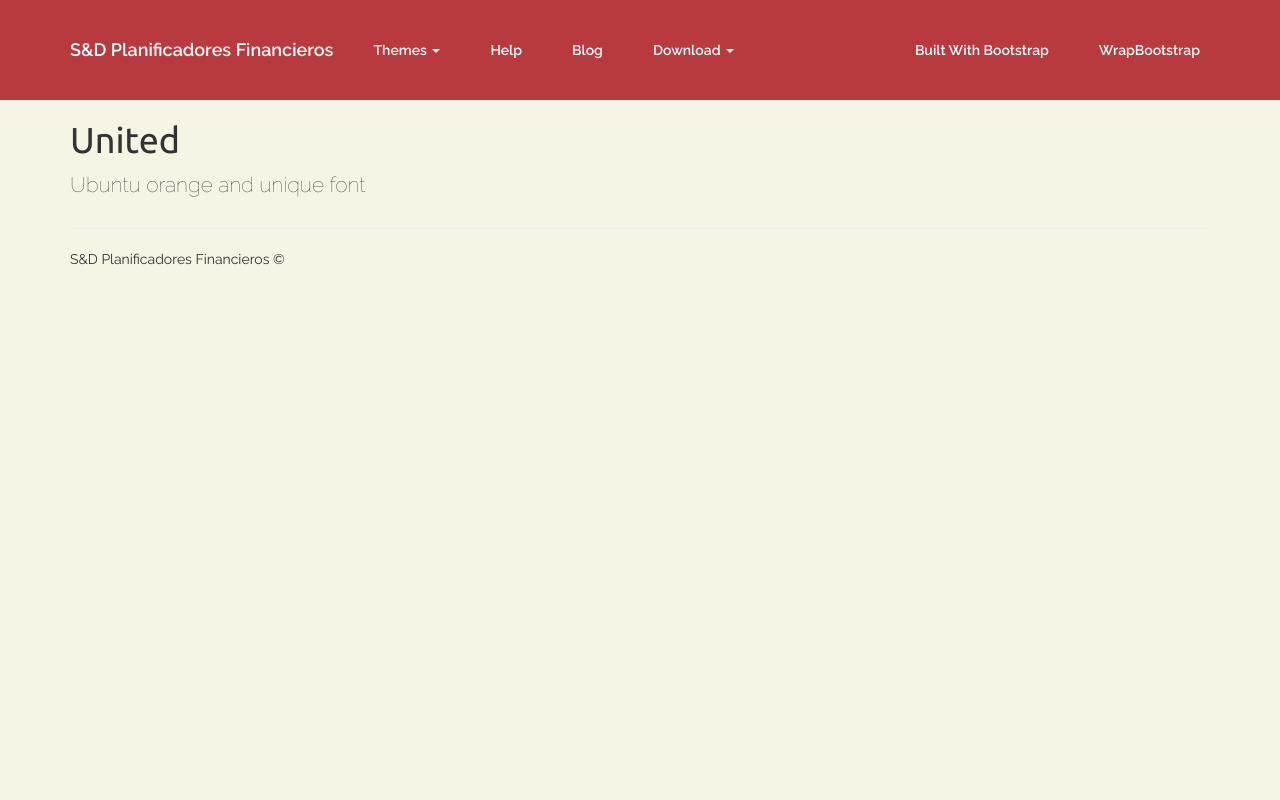
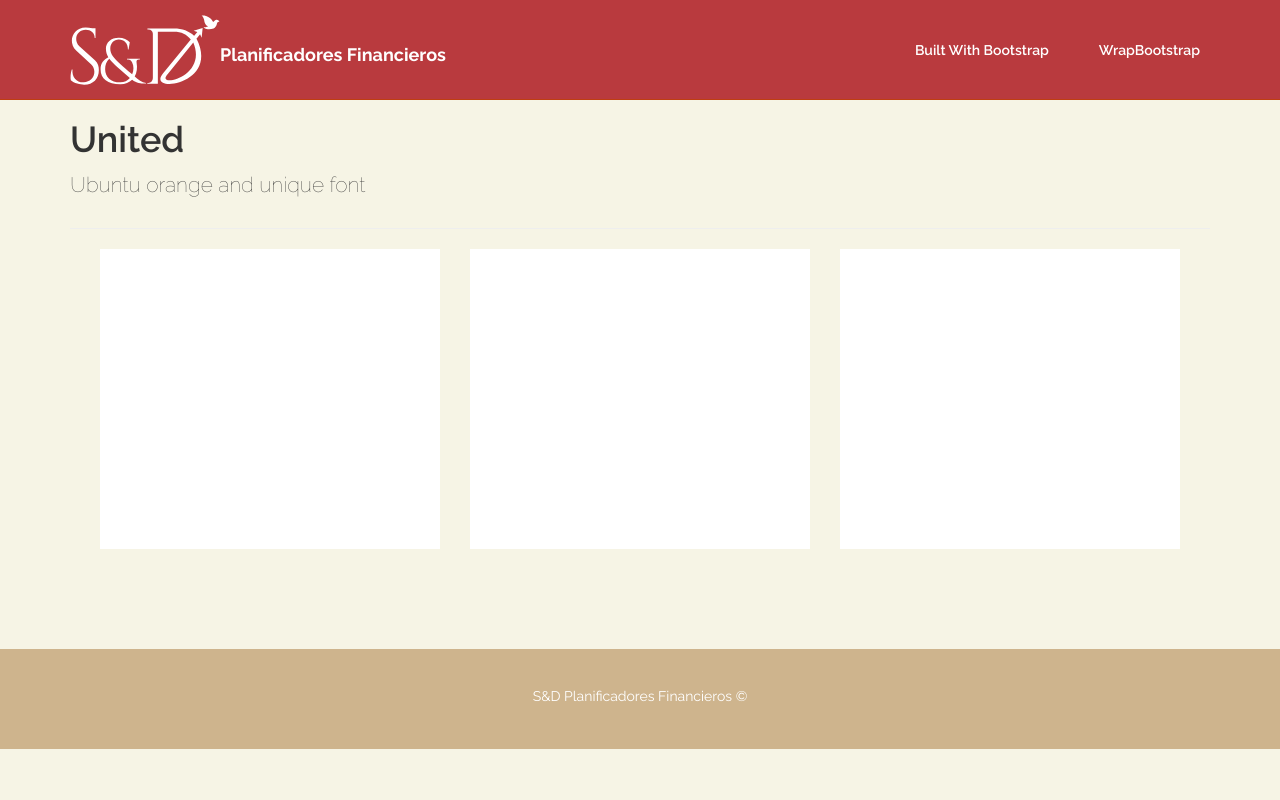
Before and after one commit to joacong/s-d, a PHP site: page /layout.html in a window 1280 px wide. Run offline with PHP 8.4, Linux system fonts and the light colour scheme; some libraries are stand-ins or nearby versions.

Commit message:
add layout

```diff
--- a/css/s-d.css
+++ b/css/s-d.css
@@ -4,6 +4,32 @@ body{
     font-family: 'raleway', sans-serif;
     font-weight: 400;
     background-color: #f6f4e5;
+}
+
+h1,h2,h3,h4,h5,h6{
+    font-family: 'raleway', sans-serif;
+    font-weight: 600;
+
+}
+
+h6{
+    margin-left: 150px;
+    margin-top: -40px;
+    font-family: 'raleway', sans-serif;
+    font-weight: 700;
+    color:white;
+    font-size: 18px;
+
+}
+
+footer{
+    height: 100px;
+    margin-top: 100px;
+    padding: 0px;
+    background-color: #ceb48d;
+    text-align: center;
+    line-height: 95px;
+    color:white;
 }
 
 a{
@@ -18,7 +44,7 @@ a{
 }
 
 .navbar-brand{
-    padding: 40px 15px;
+    padding: 15px;
 }
 
 .navbar-nav>li>a{
@@ -69,3 +95,14 @@ a{
 .page-header{
     margin-top: 100px;
 }
+
+.product{
+    height: 300px;
+    background-color: white;
+
+
+}
+
+.product:hover{
+    box-shadow: 1px 1px 5px #ceb48d;
+}
--- a/layout.html
+++ b/layout.html
@@ -11,7 +11,7 @@
     <div class="navbar navbar-default navbar-fixed-top">
       <div class="container">
         <div class="navbar-header">
-          <a href="../" class="navbar-brand">S&D Planificadores Financieros</a>
+          <a href="../" class="navbar-brand"><img src="img/logo.svg" width="150" alt="logo"><h6>Planificadores Financieros</h6></a>
           <button class="navbar-toggle" type="button" data-toggle="collapse" data-target="#navbar-main">
             <span class="icon-bar"></span>
             <span class="icon-bar"></span>
@@ -19,50 +19,6 @@
           </button>
         </div>
         <div class="navbar-collapse collapse" id="navbar-main">
-          <ul class="nav navbar-nav">
-            <li class="dropdown">
-              <a class="dropdown-toggle" data-toggle="dropdown" href="#" id="themes">Themes <span class="caret"></span></a>
-              <ul class="dropdown-menu" aria-labelledby="themes">
-                <li><a href="../default/">Default</a></li>
-                <li class="divider"></li>
-                <li><a href="../cerulean/">Cerulean</a></li>
-                <li><a href="../cosmo/">Cosmo</a></li>
-                <li><a href="../cyborg/">Cyborg</a></li>
-                <li><a href="../darkly/">Darkly</a></li>
-                <li><a href="../flatly/">Flatly</a></li>
-                <li><a href="../journal/">Journal</a></li>
-                <li><a href="../lumen/">Lumen</a></li>
-                <li><a href="../paper/">Paper</a></li>
-                <li><a href="../readable/">Readable</a></li>
-                <li><a href="../sandstone/">Sandstone</a></li>
-                <li><a href="../simplex/">Simplex</a></li>
-                <li><a href="../slate/">Slate</a></li>
-                <li><a href="../spacelab/">Spacelab</a></li>
-                <li><a href="../superhero/">Superhero</a></li>
-                <li><a href="../united/">United</a></li>
-                <li><a href="../yeti/">Yeti</a></li>
-              </ul>
-            </li>
-            <li>
-              <a href="../help/">Help</a>
-            </li>
-            <li>
-              <a href="http://news.bootswatch.com">Blog</a>
-            </li>
-            <li class="dropdown">
-              <a class="dropdown-toggle" data-toggle="dropdown" href="#" id="download">Download <span class="caret"></span></a>
-              <ul class="dropdown-menu" aria-labelledby="download">
-                <li><a href="./bootstrap.min.css">bootstrap.min.css</a></li>
-                <li><a href="./bootstrap.css">bootstrap.css</a></li>
-                <li class="divider"></li>
-                <li><a href="./variables.less">variables.less</a></li>
-                <li><a href="./bootswatch.less">bootswatch.less</a></li>
-                <li class="divider"></li>
-                <li><a href="./_variables.scss">_variables.scss</a></li>
-                <li><a href="./_bootswatch.scss">_bootswatch.scss</a></li>
-              </ul>
-            </li>
-          </ul>
 
           <ul class="nav navbar-nav navbar-right">
             <li><a href="http://builtwithbootstrap.com/" target="_blank">Built With Bootstrap</a></li>
@@ -85,17 +41,31 @@
         </div>
       </div>
 
-      <footer>
-        <div class="row">
-          <div class="col-lg-12">
-            <p>S&D Planificadores Financieros ©</p>
-          </div>
+      <div id="products" class="col-lg-12">
+         <div class="col-lg-4">
+             <div class="product"></div>
+         </div>
+         <div class="col-lg-4">
+             <div class="product"></div>
+         </div>
+         <div class="col-lg-4">
+             <div class="product"></div>
+         </div>
+
+      </div>
+
+
+    </div>
+    <footer>
+       <div class="container">
+            <div class="row">
+              <div class="col-lg-12">
+                <p>S&D Planificadores Financieros ©</p>
+              </div>
+            </div>
         </div>
 
       </footer>
-
-
-    </div>
 
 
     <script src="https://code.jquery.com/jquery-1.10.2.min.js"></script>
```
Also changed, not shown: img/logo.svg (added).
